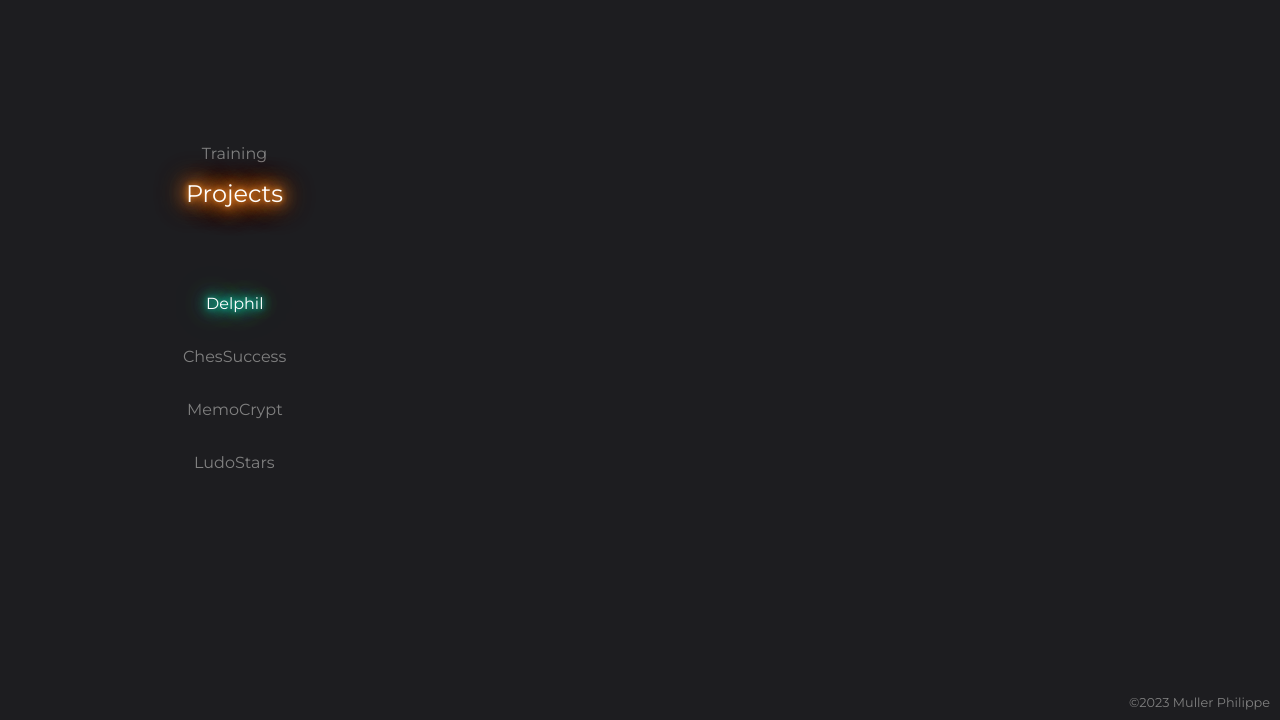
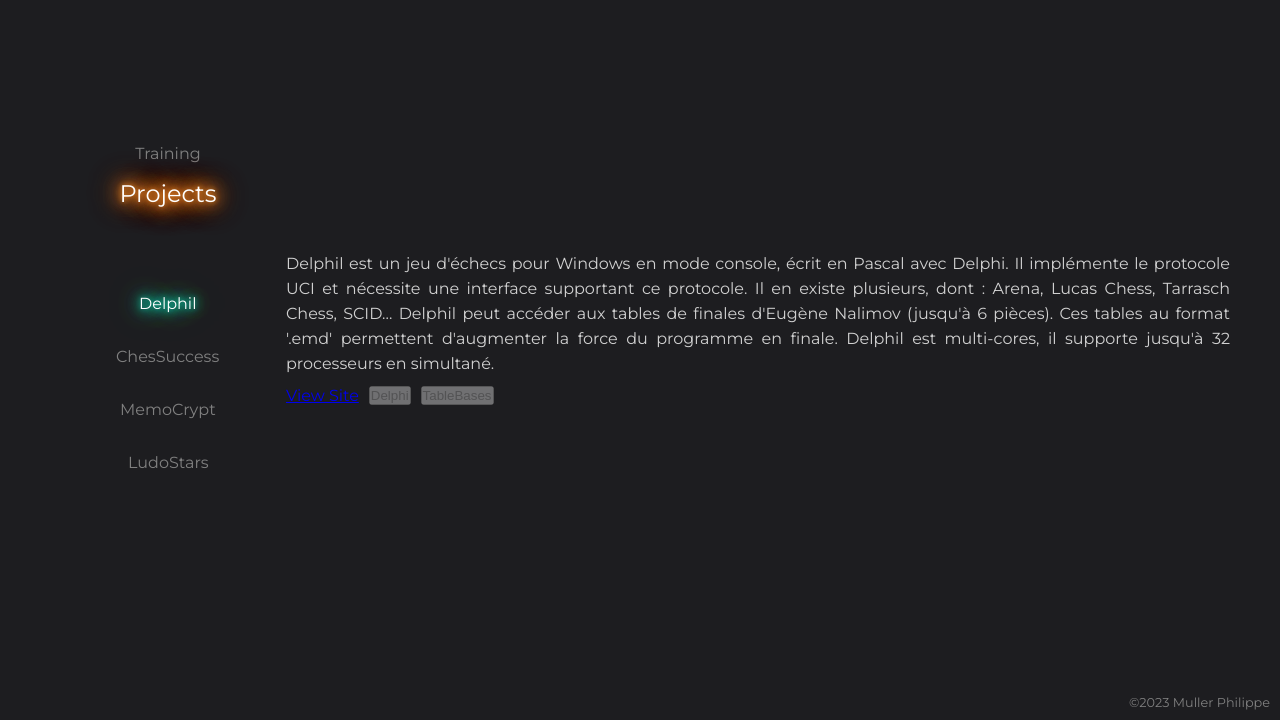
Before and after one commit to philfab/portfolio, a React app: page / in a window 1280 px wide. Both pictures are taken after a click on the button "Delphil". Shown: the part 80-800 px from the top of the page. Built offline with nearby package versions, Linux system fonts and the light colour scheme.

Commit message:
UI Content_1

```diff
--- a/src/assets/projects.json
+++ b/src/assets/projects.json
@@ -3,20 +3,9 @@
       {
         "id": 0,
         "label": "Home",
-        "description": [
-            "Mon nom est Muller Philippe, je suis développeur front-end et concepteur de nombreuses applications, ",
-            "aussi bien des jeux que des utilitaires ou des applications système.",
-            "Je suis passionné par le jeu d'Echecs qui est à l'origine au début des années 90 de mon entrée dans le monde ",
-            "informatique et de la pprogrammation en particulier.",
-            "J'ai une expérience de développeur de plus de 35 ans en employant principalement des languages comme C#, ",
-            "C, Pascal (Delphi), C++, VB, PHP, l'utilisation de frameworks comme Visual Studio et Unity ou des technologies comme ",
-            "SQL, API REST entre autres.",
-            "Je suis l'auteur de plusieurs applications encore disponibles dans le Windows Store comme ChesSuccess, LudoStars ou",
-            "MemoCrypt.",
-            "J'ai suivi une formation d'intégrateur Web en 2023 chez OpenClassrooms pour sanctionner mes comptétences de développeur ",
-            "par un diplôme reconnu par l'état."
-
-         ],
+        "description":
+          "Mon nom est Muller Philippe, je suis développeur front-end et concepteur de nombreuses applications, aussi bien des jeux que des utilitaires ou des applications système. Je suis passionné par le jeu d'Echecs qui est à l'origine de mon entrée dans le monde informatique et de la programmation en particulier. J'ai une expérience de développeur de plus de 30 ans en employant principalement des languages comme C#, C, Pascal (Delphi), C++, VB, PHP, l'utilisation de frameworks comme Visual Studio et Unity ou des technologies comme SQL, API REST entre autres. Je suis l'auteur de plusieurs applications encore disponibles dans le Windows Store comme ChesSuccess, LudoStars ou MemoCrypt. J'ai suivi une formation d'intégrateur Web en 2023 chez OpenClassrooms pour sanctionner par un diplôme reconnu par l'état mes acquis de développeur."
+         ,
         "technologies": [],
         "isTraining": false,
         "site": "",
@@ -26,15 +15,9 @@
       {
         "id": 1,
         "label": "ArgentBank",
-        "description": [
-            "Ultime projet de la formation chez OpenClassrooms. Le but étant la création d'une application web complète",
-            "et responsive avec React, Redux et Node.js. Le back-end est implémenté avec Express.js et MongoDB. ",
-            "Redux pour gérer le state de l'ensemble de l'application.",
-            "MongoDB pour stocker et modifier les données de l'application.",
-            "L'API REST pour la communication avec le front-end.",
-            "Le front-end du site est hébergé sur Render (static) ainsi que le back-end (WebService).",
-            "La base MongoDB est située dans le cloud (Atlas)"
-         ],
+        "description":
+          "Ultime projet de la formation chez OpenClassrooms. Le but étant la création d'une application web complète et responsive avec React, Redux et Node.js. Le back-end est implémenté avec Express.js et MongoDB. Redux pour gérer le state de l'ensemble de l'application. MongoDB pour stocker et modifier les données de l'application. L'API REST pour la communication avec le front-end. Le front-end du site est hébergé sur Render (static) ainsi que le back-end (WebService). La base MongoDB est située dans le cloud (Atlas)."
+         ,
         "technologies": ["React", "Redux","Node.js", "Express.js", "MongoDB", "API REST"],
         "isTraining": true,
         "site": "https://argentbank-pgnm.onrender.com/",
@@ -44,11 +27,9 @@
       {
         "id": 2,
         "label": "OhMyFood",
-        "description": [
-            "Quatrième projet de la formation chez OpenClassrooms.",
-            "Le but étant d'améliorer l'interace d'un site de restauration en ajoutant des animations CSS et ",
-            "de rendre le site entièrement responsive."
-         ],
+        "description":
+           "Quatrième projet de la formation chez OpenClassrooms. Le but étant d'améliorer l'interface d'un site de restauration en ajoutant des animations CSS et\nde rendre le site entièrement responsive."
+         ,
         "technologies": ["HTML", "CSS"],
         "isTraining": true,
         "site": "https://philfab.github.io/Muller_Philippe_4_code_042023/",
@@ -58,11 +39,9 @@
       {
         "id": 3,
         "label": "Print-it",
-        "description": [
-            "Cinquième projet de la formation chez OpenClassrooms.",
-            "Partant d'un site d'imprimerie static, l'objectif étant de rendre le site dynamique avec des animations écrites en ",
-            "JavaScript, notamment un slide show complet."
-         ],
+        "description":
+            "Cinquième projet de la formation chez OpenClassrooms. Partant d'un site d'imprimerie static, l'objectif étant de rendre le site dynamique avec des animations écrites en JavaScript, notamment un slide show complet."
+         ,
         "technologies": ["HTML", "CSS","JavaScript"],
         "isTraining": true,
         "site": "https://philfab.github.io/Muller_Philippe_5_code_052023/",
@@ -72,13 +51,9 @@
       {
         "id": 4,
         "label": "Kasa",
-        "description": [
-            "Huitième projet de la formation chez OpenClassrooms.",
-            "C'est la Création une application React complète.",
-            "Utilisation de composants React. Gestion des erreurs(navigation, identification).",
-            "React-Router pour la navigation et les routes, Styled-Components pour une partie du design et ",
-            "les modules CSS pour le reste"
-         ],
+        "description":
+           "Huitième projet de la formation chez OpenClassrooms. C'est la création d'une application React complète. Utilisation de composants React. Gestion des erreurs(navigation, identification). React-Router pour la navigation et les routes, Styled-Components pour une partie du design et les modules CSS pour le reste."
+         ,
         "technologies": ["React", "Styled Components"],
         "isTraining": true,
         "site": "https://muller-philippe-8-code-072023.vercel.app/",
@@ -88,14 +63,9 @@
       {
         "id": 5,
         "label": "Delphil",
-        "description": [
-            "Delphil est un jeu d'échecs pour Windows en mode console, écrit en Pascal avec Delphi.",
-            "Il implémente le protocole UCI et nécessite une interface supportant ce protocole.",
-            "Il en existe plusieurs, dont : Arena, Lucas Chess, Tarrasch Chess, SCID...",
-            "Delphil peut accéder aux tables de finales d'Eugène Nalimov (jusqu'à 6 pièces).",
-            "Ces tables au format '.emd' permettent d'augmenter la force du programme en finale.",
-            "Delphil est multi-cores, il supporte jusqu'à 32 processeurs en simultané."
-        ],
+        "description":
+           "Delphil est un jeu d'échecs pour Windows en mode console, écrit en Pascal avec Delphi. Il implémente le protocole UCI et nécessite une interface supportant ce protocole. Il en existe plusieurs, dont : Arena, Lucas Chess, Tarrasch Chess, SCID... Delphil peut accéder aux tables de finales d'Eugène Nalimov (jusqu'à 6 pièces). Ces tables au format '.emd' permettent d'augmenter la force du programme en finale. Delphil est multi-cores, il supporte jusqu'à 32 processeurs en simultané."
+        ,
         "technologies": ["Delphi", "TableBases"],
         "isTraining": false,
         "site": "https://delphil.nexgate.ch/",
@@ -105,27 +75,10 @@
       {
         "id": 6,
         "label": "ChesSuccess",
-        "description": [
-            "ChesSuccess est un jeu d'échecs qui va vous permettre de débloquer des succès tout en vous mesurant à l'ordinateur",
-            "Vous avez la possibilité de créer plusieurs profils : les options , parties et succès seront donc personnalisés.",
-            "La force de jeu est adaptée à tous, du débutant au grand maître.",
-            "Plusieurs styles de jeu sont disponibles : normal, agressif et défensif.",
-            "Pour chaque grade, trois succès sont à débloquer : bronze, argent et or. Il y en a 39 en tout.",
-            "Les niveaux de jeu sont entièrement paramétrables avec toutes les incrémentations possibles.",
-            "Une bibliothèque d'ouvertures de plus d'un million de positions permet de varier les parties.",
-            "Vous pouvez analyser vos parties avec l'analyse en temps réel des coups par l'ordinateur(StockFish), ",
-            "les commenter et tester des variantes.",
-            "Créez votre propre position.",
-            "Apprentissage de la bibliothèque (augmente la force de l'ordinateur).",
-            "3 styles d'échiquiers (bois,marbre,métal) sont disponibles en 3D et 2D.",
-            "Jeu en ligne contre d'autres joueurs.",
-            "Accédez aux vidéos dédiées aux échecs sur YouTube, DailyMotion, Twitch.",
-            "Lecture des fichiers pdf et epub.",
-            "Entrainez-vous avec des exercices (trois niveaux de difficulté).",
-            "Traduction de parties commentées.",
-            "Bases de finales online (7 pièces maximum)."
-        ],
-        "technologies": ["C#","C++", "API Rest(Google,LiChess,Twitch)", "PHP", "SQL"],
+        "description":
+           "ChesSuccess est un jeu d'échecs qui va vous permettre de débloquer des succès tout en vous mesurant à l'ordinateur. Vous avez la possibilité de créer plusieurs profils : les options , parties et succès seront donc personnalisés. La force de jeu est adaptée à tous, du débutant au grand maître. Plusieurs styles de jeu sont disponibles : normal, agressif et défensif. Pour chaque grade, trois succès sont à débloquer : bronze, argent et or. Il y en a 39 en tout. Les niveaux de jeu sont entièrement paramétrables avec toutes les incrémentations possibles. Une bibliothèque d'ouvertures de plus d'un million de positions permet de varier les parties. Vous pouvez analyser vos parties avec l'analyse en temps réel des coups par l'ordinateur(StockFish), les commenter et tester des variantes."
+        ,
+        "technologies": ["C#","C++", "API Rest", "PHP", "SQL"],
         "isTraining": false,
         "site": "",
         "git": "",
@@ -134,11 +87,9 @@
       {
         "id": 7,
         "label": "MemoCrypt",
-        "description": [
-            "MemoCrypt est une application qui vous permet de prendre des notes au quotidien comme dans un journal intime.",
-            "Il est protégé par un mot de passe et votre texte est entièrement crypté (SHA-256), ",
-            "donc impossible à lire avec un quelconque éditeur de texte."
-        ],
+        "description":
+          "MemoCrypt est une application qui vous permet de prendre des notes au quotidien comme dans un journal intime. Il est protégé par un mot de passe et votre texte est entièrement crypté (SHA-256), donc impossible à lire avec un quelconque éditeur de texte."
+        ,
         "technologies": ["C#", "SQL", "Cryptography"],
         "isTraining": false,
         "site": "",
@@ -148,18 +99,9 @@
       {
         "id": 8,
         "label": "LudoStars",
-        "description": [
-            "Ludo Stars est un jeu réunissant deux à quatre joueurs. ",
-            "Le but est de faire faire le tour du circuit à vos 4 pions et de les ramener à la maison avant les autres joueurs.",
-            "Vous pouvez y jouer contre d'autres joueurs ou contre l'ordinateur.",
-            "Il y a deux niveaux de difficultés, normal et difficile. En mode difficile, les joueurs dirigés par ",
-            "l'ordinateur évitent si possible de s'éliminer.",
-            "Vous pouvez aussi placer des pièges sur le circuit pour tenter d'éliminer vos adversaires.",
-            "Ludo Stars se joue en local jusqu'à 4 joueurs simultanément (souris, pointeur ou joystick).",
-            "Il est possible de créer jusqu'à 5 profils.",
-            "Essayez de débloquer les 12 succès possibles !",
-            "Les scores des profils sont sauvegardés (victoires, points...)."
-         ],
+        "description":
+          "Ludo Stars est un jeu réunissant deux à quatre joueurs. Le but est de faire faire le tour du circuit à vos 4 pions et de les ramener à la maison avant les autres joueurs. Vous pouvez y jouer contre d'autres joueurs ou contre l'ordinateur. Il y a deux niveaux de difficultés, normal et difficile. En mode difficile, les joueurs dirigés par l'ordinateur évitent si possible de s'éliminer. Vous pouvez aussi placer des pièges sur le circuit pour tenter d'éliminer vos adversaires. Ludo Stars se joue en local jusqu'à 4 joueurs simultanément (souris, pointeur ou joystick). Il est possible de créer jusqu'à 5 profils. Essayez de débloquer les 12 succès possibles ! Les scores des profils sont sauvegardés (victoires, points...)."
+         ,
         "technologies": ["C#", "Unity", "SQL"],
         "isTraining": false,
         "site": "",
--- a/src/components/Home/Home.jsx
+++ b/src/components/Home/Home.jsx
@@ -3,6 +3,9 @@ import styles from "./Home.module.css";
 import { useTranslation } from "react-i18next";
 import MenuItem from "../../components/MenuItem/MenuItem";
 import ProjectItem from "../../components/ProjectItem/ProjectItem";
+import ProjectDetails from "../../components/ProjectDetails/ProjectDetails";
+import { getProjectDetailsById } from "../../features/contentSlice";
+import { useSelector, useDispatch } from "react-redux";
 
 const PROJECTS = "PROJECTS";
 const TRAINING = "TRAINING";
@@ -11,7 +14,8 @@ const Home = () => {
   const [activeItem, setActiveItem] = useState(PROJECTS);
   const [transformY, setTransformY] = useState(0);
   const [projects, setProjects] = useState([]);
-
+  const dispatch = useDispatch();
+  const sampleData = useSelector((state) => state.content.sampleData);
   const handleClickMenuItem = (item) => {
     if (activeItem !== item) {
       setActiveItem(item);
@@ -26,8 +30,14 @@ const Home = () => {
   }, []);
 
   const filteredProjects = projects.filter((project) => {
-    return (project.id !== 0) &&  activeItem === PROJECTS ? !project.isTraining : project.isTraining;
+    return project.id !== 0 && activeItem === PROJECTS
+      ? !project.isTraining
+      : project.isTraining;
   });
+
+  const handleClickDetails = (id) => {
+    dispatch(getProjectDetailsById(id));
+  };
 
   return (
     <main className={styles.main}>
@@ -48,10 +58,16 @@ const Home = () => {
         </nav>
         <section className={styles.content}>
           {filteredProjects.map((project, index) => (
-            <ProjectItem key={project.id} project={project} index={index} />
+            <ProjectItem
+              key={project.id}
+              project={project}
+              index={index}
+              OnClickDetails={handleClickDetails}
+            />
           ))}
         </section>
       </section>
+      <ProjectDetails data={sampleData} />
     </main>
   );
 };
--- a/src/components/Home/Home.module.css
+++ b/src/components/Home/Home.module.css
@@ -6,11 +6,15 @@
   }
 
   .sidebar {
-    flex : 0.3;
+    flex : 0.2;
     display: flex;
     flex-direction: column;
     margin-left: 50px;
     align-items: center;
+  }
+
+  .ProjectDetail {
+    flex: 0.7;
   }
 
   .navbar {
--- /dev/null
+++ b/src/components/ProjectDetails/ProjectDetails.jsx
@@ -0,0 +1,36 @@
+import styles from "./ProjectDetails.module.css";
+
+const ProjectDetails = ({ data }) => {
+  return (
+    <section className={styles.projectDetailContainer}>
+      <div className={styles.description}>{data.description}</div>
+      <div className={styles.bottomRow}>
+        {data.site ? (
+          <a href={data.site} target="_blank" rel="noreferrer">
+            View Site
+          </a>
+        ) : null}
+        {data.git ? (
+          <a href={data.git} target="_blank" rel="noreferrer">
+            GitHub
+          </a>
+        ) : null}
+        {data.store ? (
+          <a href={data.store} target="_blank" rel="noreferrer">
+            Windows Store
+          </a>
+        ) : null}
+
+        {data.technologies && data.technologies.length > 0
+          ? data.technologies.map((tech, index) => (
+              <button key={index} disabled>
+                {tech}
+              </button>
+            ))
+          : null}
+      </div>
+    </section>
+  );
+};
+
+export default ProjectDetails;
--- /dev/null
+++ b/src/components/ProjectDetails/ProjectDetails.module.css
@@ -0,0 +1,20 @@
+.projectDetailContainer {
+    flex: 0.8;
+    display: flex;
+    flex-direction: column;
+    gap : 10px;
+    margin-right: 50px;
+  }
+
+  .description {
+    text-align: justify;
+    line-height: 25px;
+    user-select: none;
+    color: var(--buttonHover);
+  }
+
+  .bottomRow {
+    display: flex;
+    justify-content: flex-start;
+    gap : 10px;
+  }
--- a/src/components/TextEffect/TextEffect.jsx
+++ b/src/components/TextEffect/TextEffect.jsx
@@ -1,16 +1,22 @@
-
+import React, { useEffect } from "react";
 import { useDispatch, useSelector } from 'react-redux';
 import { setActiveButton } from '../../features/contentSlice';
 import styles from './TextEffect.module.css';
+import { getProjectDetailsById } from '../../features/contentSlice';
 
 const TextEffect = ({ label , id}) => {
   const dispatch = useDispatch();
   const activeButton = useSelector(state => state.content.activeButton);
+  const isActive = activeButton === id;
 
-  const isActive = activeButton === id;
+  useEffect(() => {
+    dispatch(getProjectDetailsById(id));
+    // eslint-disable-next-line react-hooks/exhaustive-deps
+  }, []);
 
   const handleClick = () => {
     dispatch(setActiveButton(id));
+    dispatch(getProjectDetailsById(id));
   };
 
   return (
--- a/src/features/contentSlice.js
+++ b/src/features/contentSlice.js
@@ -1,15 +1,49 @@
-import { createSlice } from '@reduxjs/toolkit';
+import { createSlice , createAsyncThunk } from '@reduxjs/toolkit';
+
+
+const fetchProjects = async () => {
+  const data = await import('../assets/projects.json');
+  return data.projects;
+};
+
+export const getProjectDetailsById = createAsyncThunk(
+  'content/getProjectDetailsById',
+  async (projectId) => {
+    const allProjects = await fetchProjects();
+
+    const project = allProjects.find((p) => p.id === projectId);
+
+    if (project) {
+      return {
+        description: project.description,
+        technologies: project.technologies,
+        isTraining: project.isTraining,
+        site: project.site,
+        git: project.git,
+        store: project.store,
+      };
+    } else {
+      return {};
+    }
+  }
+);
 
 export const contentSlice = createSlice({
   name: 'content',
   initialState: {
-    activeButton: '0',
+    activeButton: 0,
+    sampleData: {},
   },
   reducers: {
     setActiveButton: (state, action) => {
       state.activeButton = action.payload;
     },
   },
+  extraReducers: (builder) => {
+    builder.addCase(getProjectDetailsById.fulfilled, (state, action) => {
+      state.sampleData = action.payload;
+    });
+  },
 });
 
 export const { setActiveButton } = contentSlice.actions;
--- a/src/store.js
+++ b/src/store.js
@@ -13,7 +13,7 @@ const rootReducer = combineReducers({
 const persistConfig = {
   key: "root",
   storage,
-  whitelist: ["language","content"],
+  whitelist: ["language"],
 };
 
 const persistedReducer = persistReducer(persistConfig, rootReducer);
```
Also changed, not shown: src/components/Header/Header.jsx (+3 -4 lines), src/components/ProjectItem/ProjectItem.jsx (+12 -7 lines).
